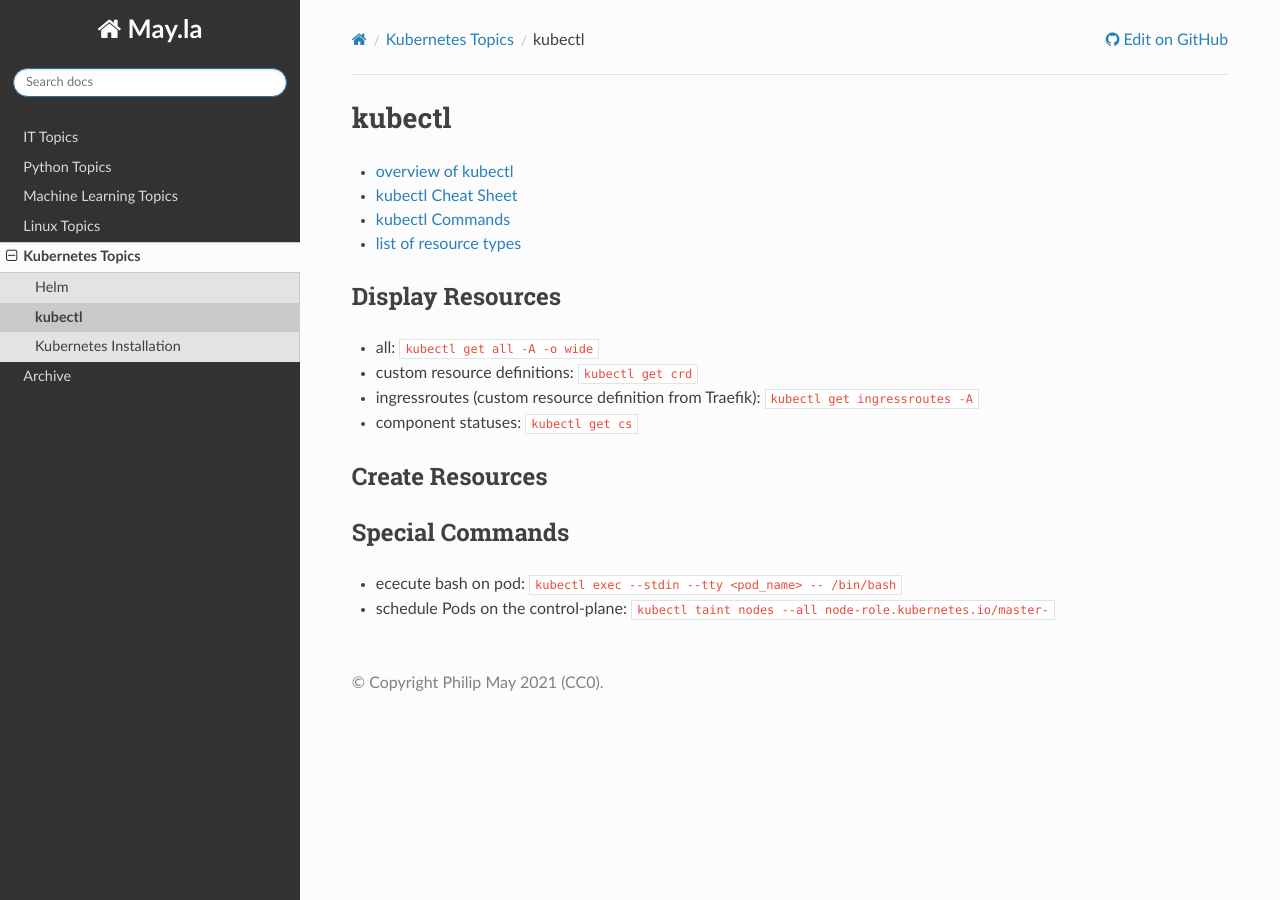
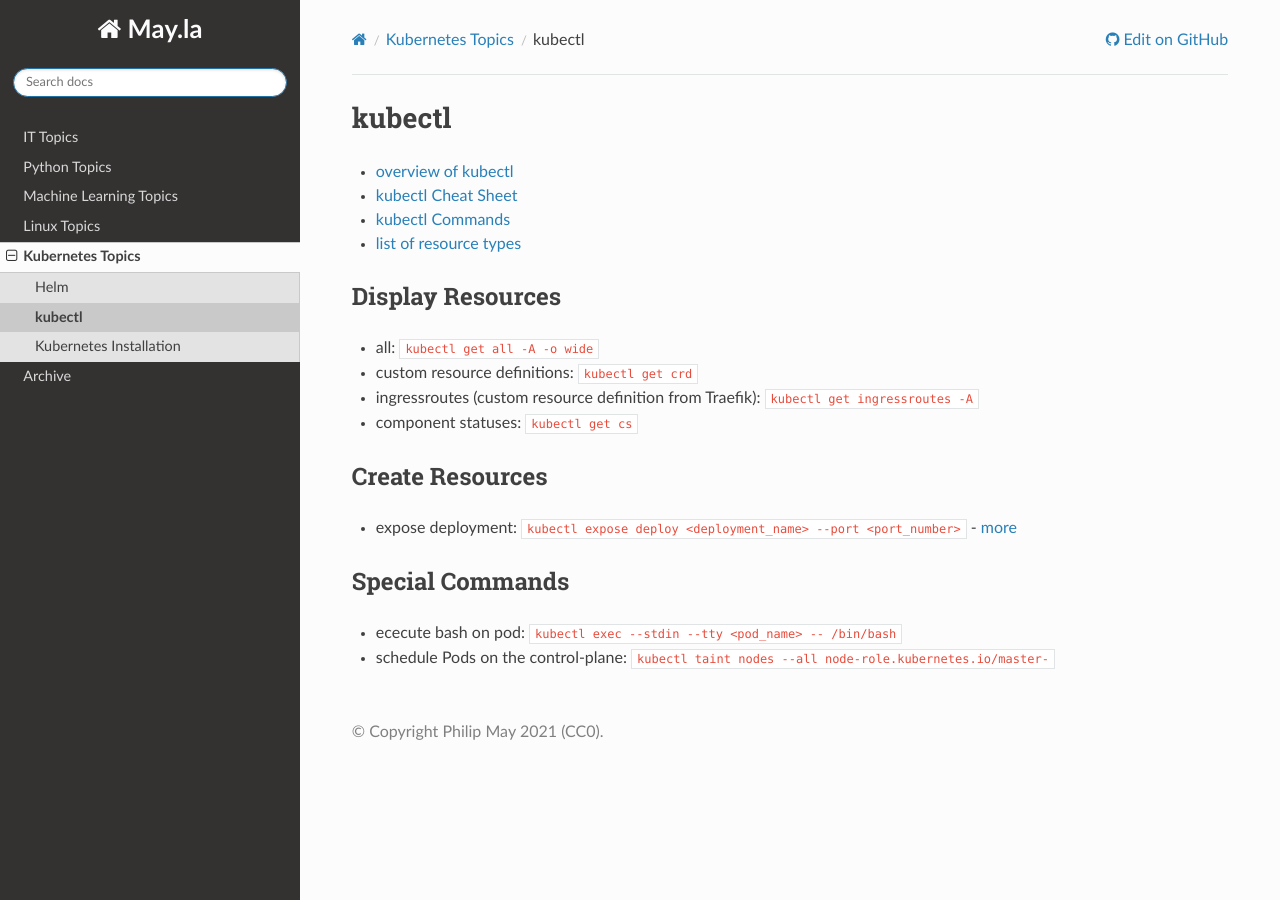
Before and after one commit to PhilipMay/May.la, a Sphinx documentation site: the page built from source/k8s/kubectl.md, in a window 1280 px wide. Built offline with Sphinx 7.4.7 and the Read the Docs theme 2.0.0, drawn with Linux system fonts in a browser that asks for light colours.

Commit message:
Update kubectl.md

```diff
--- a/source/k8s/kubectl.md
+++ b/source/k8s/kubectl.md
@@ -11,6 +11,7 @@
 - component statuses: `kubectl get cs`
 
 ## Create Resources
+- expose deployment: `kubectl expose deploy <deployment_name> --port <port_number>` - [more](https://kubernetes.io/docs/reference/generated/kubectl/kubectl-commands#expose)
 
 ## Special Commands
 - ececute bash on pod: `kubectl exec --stdin --tty <pod_name> -- /bin/bash`
```
